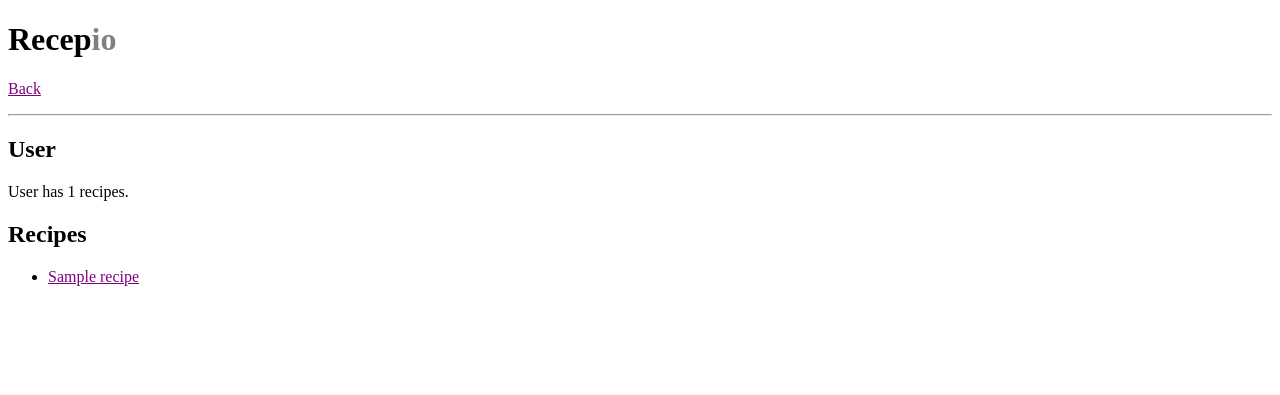
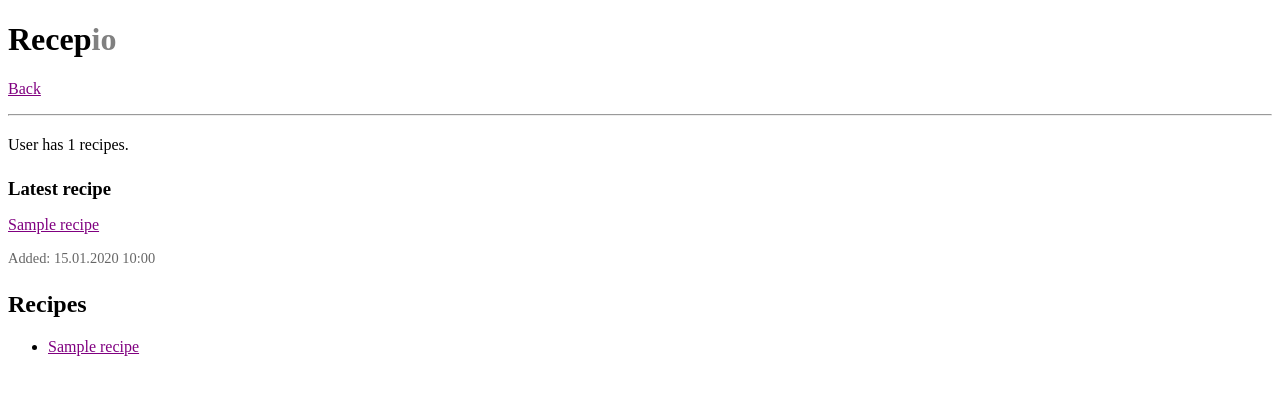
Before and after one commit to dopamiini/food-recipes, a Flask app: template templates/show_user.html in a window 1280 px wide. Shown: the top 395 px of the page. Run offline with Flask 3, Linux system fonts and the light colour scheme; the template is opened without the code that fills it: most values are stand-ins (such as "Sample title", 1, 10 or a date in 2020).

Commit message:
Added latest recipe added to user page. Refactored some code.

```diff
--- a/app.py
+++ b/app.py
@@ -336,11 +336,15 @@ def show_user(user_id):
     if not user:
         abort(404)
 
-    recipes = users.get_recipes(user_id)
+    latest_recipe = recipes.get_latest_recipe(user_id)
+    user_recipes = users.get_recipes(user_id)
+
+    #recipes = users.get_recipes(user_id)
     return render_template(
         "show_user.html",
         user=user,
-        recipes=recipes,
+        recipes=user_recipes,
+        latest_recipe=latest_recipe,
     )
 
 
--- a/schema.sql
+++ b/schema.sql
@@ -11,6 +11,7 @@ CREATE TABLE IF NOT EXISTS recipes (
     description TEXT NOT NULL,
     ingredients TEXT NOT NULL,
     instructions TEXT NOT NULL,
+    created_at TEXT NOT NULL DEFAULT CURRENT_TIMESTAMP,
     FOREIGN KEY (user_id) REFERENCES users(id) ON DELETE CASCADE
 );
 
--- a/templates/show_user.html
+++ b/templates/show_user.html
@@ -12,10 +12,27 @@
     <a href="/">Back</a>
   </p>
   <hr>
-  <h2>User {{ user.username }}</h2>
+  <h2>{{ user.username }}</h2>
   <p>
     User has {{ recipes | count }} recipes.
   </p>
+  {% if latest_recipe %}
+  <section class="recipe-section">
+    <h3>Latest recipe</h3>
+    <p>
+      <a href="/recipe/{{ latest_recipe.id }}">
+        {{ latest_recipe.title }}
+      </a>
+    </p>
+    {% if latest_recipe.created_at %}
+      <p class="recipe-author">
+        Added: {{ latest_recipe.created_at[:16] | eu_datetime }}
+      </p>
+    {% else %}
+      <p class="recipe-author">Added date unavailable</p>
+    {% endif %}
+  </section>
+  {% endif %}
   <h2>Recipes</h2>
   <ul>
     {% for recipe in recipes %}
```
Also changed, not shown: recipes.py (+19 -0 lines), templates/show_recipe.html (+8 -6 lines).
